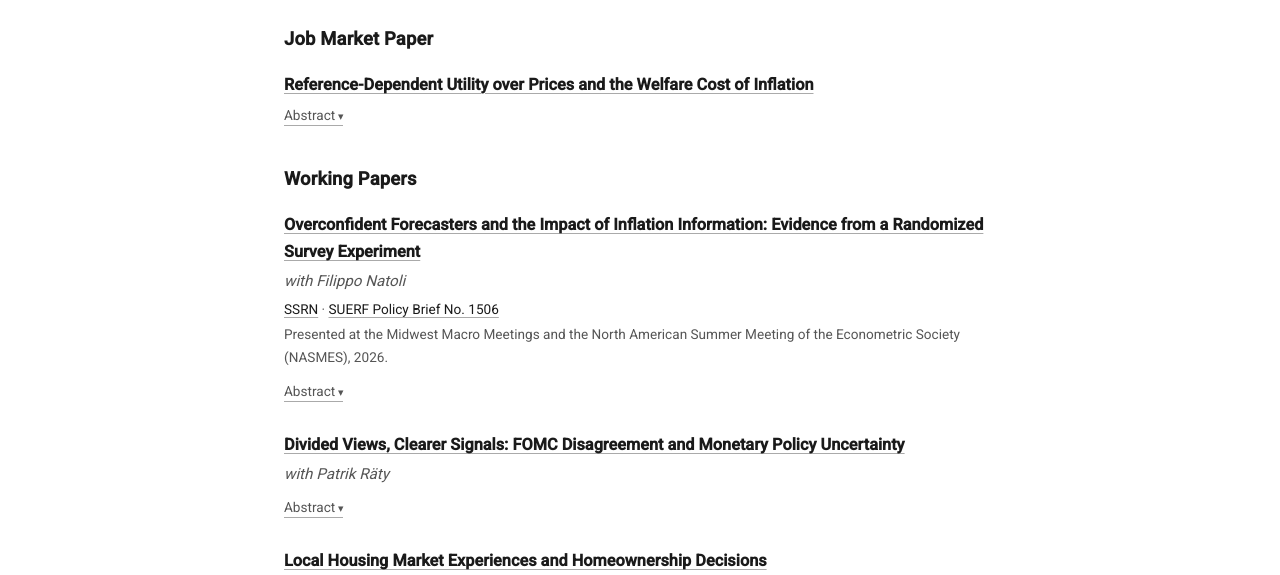
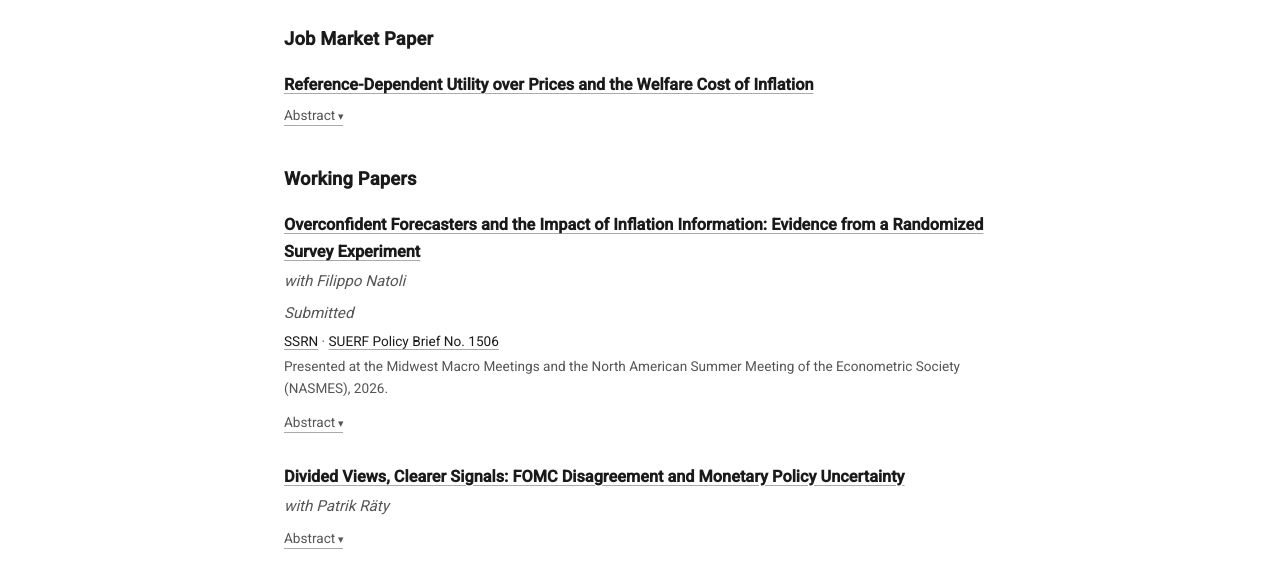
Before and after one commit to sharathsonti/sharathsonti.github.io, a plain HTML site: page research.html in a window 1280 px wide. Shown: the part 181-756 px from the top of the page. Drawn offline with Linux system fonts and the light colour scheme.

Commit message:
Research: mark Natoli-Sonti paper as submitted
Co-Authored-By: Claude Fable 5.2 <noreply@anthropic.com>

```diff
--- a/research.html
+++ b/research.html
@@ -46,6 +46,7 @@
     <div class="paper">
       <a href="NatSon_Inflation_Expectations.pdf" target="_blank" class="paper-title">Overconfident Forecasters and the Impact of Inflation Information: Evidence from a Randomized Survey Experiment</a>
       <div class="paper-meta">with Filippo Natoli</div>
+      <div class="paper-meta">Submitted</div>
       <div class="paper-links"><a href="https://papers.ssrn.com/sol3/papers.cfm?abstract_id=6224098" target="_blank">SSRN</a> &middot; <a href="https://www.suerf.org/wp-content/uploads/2026/07/SUERF-Policy-Brief-1506_Natoli-Sonti.pdf" target="_blank">SUERF Policy Brief No. 1506</a></div>
       <div class="paper-presented">Presented at the Midwest Macro Meetings and the North American Summer Meeting of the Econometric Society (NASMES), 2026.</div>
       <details class="paper-details">
```
